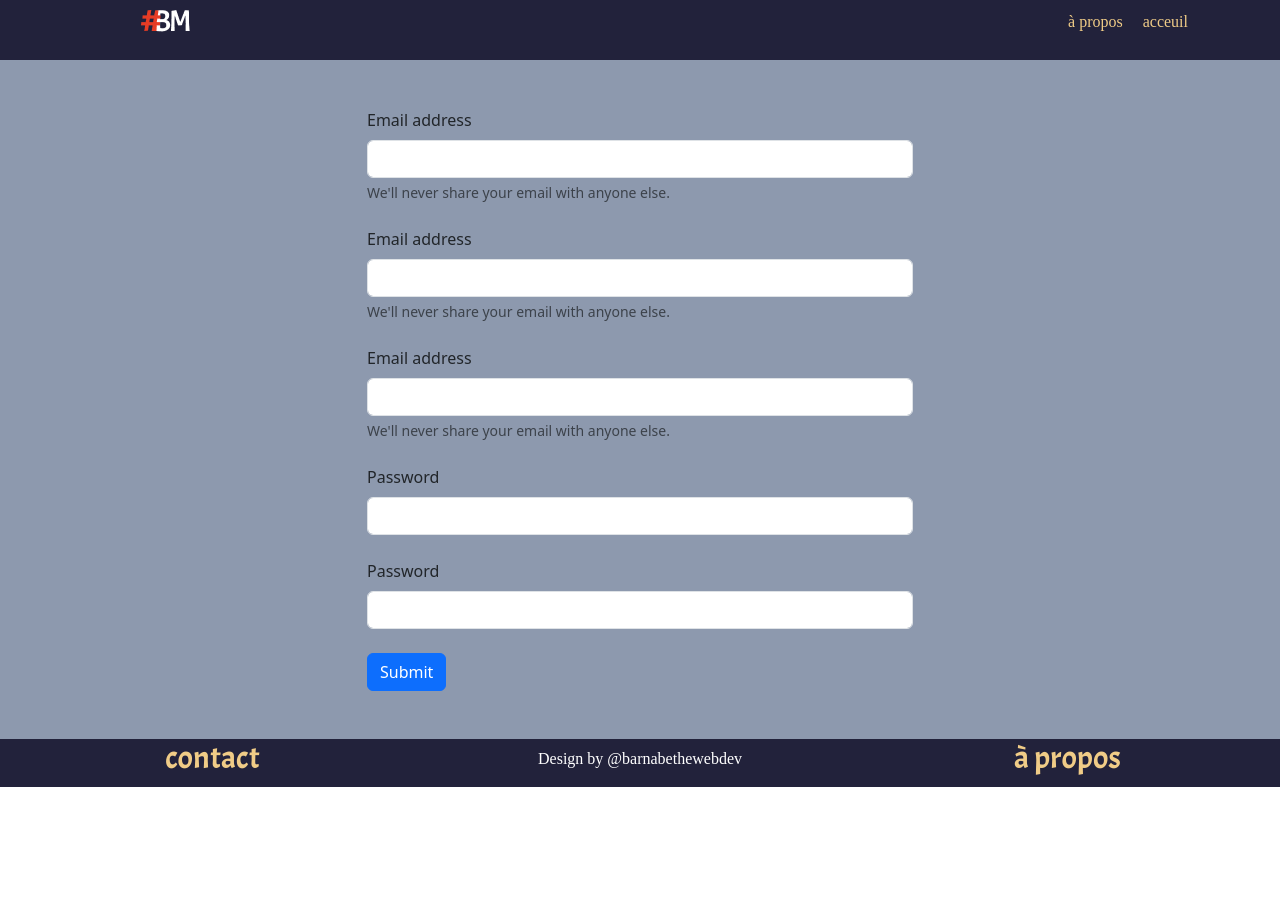
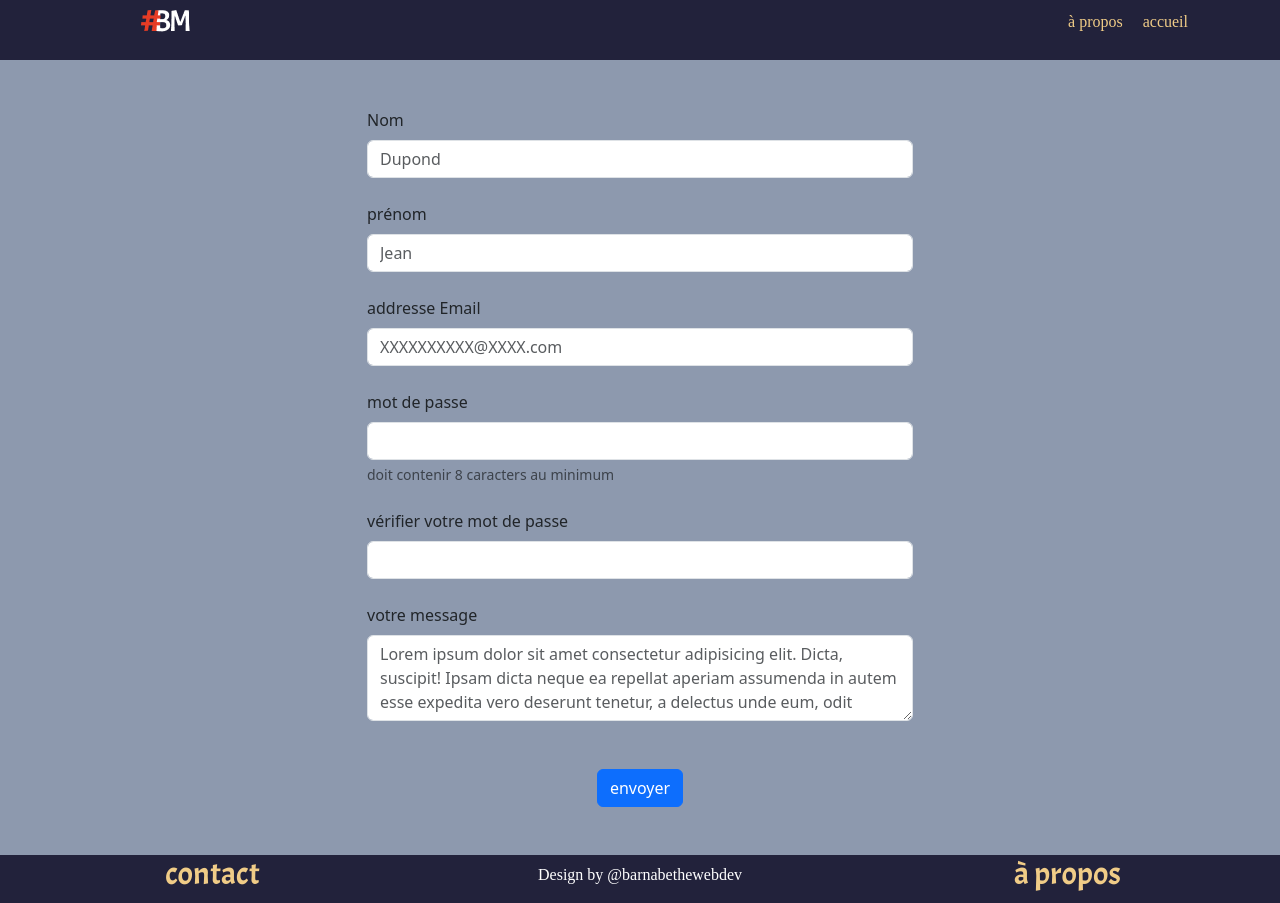
Before and after one commit to BarnabedevWebmobile/brief2, a plain HTML site: page contact.html in a window 1280 px wide. Before the commit the page ends 800 px from the top, so only its background shows below. Drawn offline with nearby package versions, Linux system fonts and the light colour scheme; a web font is replaced by a local one.

Commit message:
tutony + fin du code

```diff
--- a/contact.html
+++ b/contact.html
@@ -28,7 +28,7 @@
                                 <a class="utility" href="a-propos.html" title="a-propos">à propos</a>
                             </li>
                             <li>
-                                <a class="utility" href="index.html" title="acceuil">acceuil</a>
+                                <a class="utility" href="index.html" title="accueil">accueil</a>
                             </li>
                         </ul>
                     </nav>
@@ -42,29 +42,36 @@
                 <div class="offset-md-3 col-md-6 mb-5 mt-5">
                     <form>
                         <div class="mb-4">
-                            <label for="exampleInputEmail1" class="form-label">Email address</label>
-                            <input type="email" class="form-control" id="exampleInputEmail1" aria-describedby="emailHelp">
-                            <div id="emailHelp" class="form-text">We'll never share your email with anyone else.</div>
+                            <label for="nom" class="form-label">Nom</label>
+                            <input type="text" class="form-control" id="nom" aria-describedby="NomHelp" placeholder="Dupond">
                         </div>
                         <div class="mb-4">
-                            <label for="exampleInputEmail1" class="form-label">Email address</label>
-                            <input type="email" class="form-control" id="exampleInputEmail1" aria-describedby="emailHelp">
-                            <div id="emailHelp" class="form-text">We'll never share your email with anyone else.</div>
+                            <label for="subname" class="form-label">prénom</label>
+                            <input type="text" class="form-control" id="subname" aria-describedby="prenomHelp" placeholder="Jean">
                         </div>
                         <div class="mb-4">
-                          <label for="exampleInputEmail1" class="form-label">Email address</label>
-                          <input type="email" class="form-control" id="exampleInputEmail1" aria-describedby="emailHelp">
-                          <div id="emailHelp" class="form-text">We'll never share your email with anyone else.</div>
+                            <label for="exampleInputEmail1" class="form-label">addresse Email</label>
+                            <input type="email" class="form-control" id="exampleInputEmail1" aria-describedby="emailHelp" placeholder="XXXXXXXXXX@XXXX.com">
                         </div>
                         <div class="mb-4">
-                          <label for="exampleInputPassword1" class="form-label">Password</label>
-                          <input type="password" class="form-control" id="exampleInputPassword1">
+                          <label for="Password" class="form-label">mot de passe</label>
+                          <input type="password" class="form-control" id="Password">
+                          <div id="mdpHelp" class="form-text">doit contenir 8 caracters au minimum</div>
                         </div>
                         <div class="mb-4">
-                            <label for="exampleInputPassword1" class="form-label">Password</label>
-                            <input type="password" class="form-control" id="exampleInputPassword1">
-                          </div>
-                        <button type="submit" class="btn btn-primary">Submit</button>
+                            <label for="Passwordverify" class="form-label">vérifier votre mot de passe</label>
+                            <input type="password" class="form-control" id="Passwordverify">
+                        </div>
+                        <div class="mb-4">
+                            <label for="message" class="form-label">votre message</label>
+                            <textarea class="form-control" id="message" rows="3" placeholder="Lorem ipsum dolor sit amet consectetur adipisicing elit. Dicta, suscipit! Ipsam dicta neque ea repellat aperiam assumenda in autem esse expedita vero deserunt tenetur, a delectus unde eum, odit numquam? "></textarea>
+                        </div>
+                        <span id="incorrect" class="alert" role="alert">
+
+                        </span>
+                        <div class="d-flex justify-content-center">
+                            <button type="button" class="btn btn-primary" onclick="send()">envoyer</button>
+                        </div>
                       </form>
                 </div>
             </div>
--- a/js/script.js
+++ b/js/script.js
@@ -0,0 +1,32 @@
+function send(){
+    var msgerreur=document.getElementById('incorrect')
+    var nom=document.getElementById('nom')
+    var subname=document.getElementById('subname')
+    var email=document.getElementById('exampleInputEmail1')
+    var Password=document.getElementById('Password')
+    var Passwordverify=document.getElementById('Passwordverify')
+    var message=document.getElementById('message')
+    console.log(nom.value, subname.value, email.value, Password.value, Passwordverify.value)
+
+    if (nom.value == "" || subname.value =="" || email.value == "" || Password.value == "" || Passwordverify.value == "" || message.value == ""){
+        msgerreur.classList.add("alert-danger")
+        document.getElementById('incorrect').innerHTML=("champs non rempli")
+        msgerreur.style.display="block"
+    }else{
+        if (Password.value.length < 8){
+            msgerreur.classList.add("alert-danger")
+            document.getElementById('incorrect').innerHTML=("mot de passe trop court")
+            msgerreur.style.display="block"
+        }else{
+            if(Password.value !== Passwordverify.value){
+                msgerreur.classList.add("alert-danger")
+                document.getElementById('incorrect').innerHTML=("mot de passe différent")
+                msgerreur.style.display="block"
+            }else{
+                msgerreur.classList.add("alert-success")
+                document.getElementById('incorrect').innerHTML=("message envoyer")
+                msgerreur.style.display="block"
+            }
+        }
+    }
+}
```
Also changed, not shown: a-propos.html (+1 -1 lines), index2.html (added, +115 -0 lines), image/31343C.svg (added).
